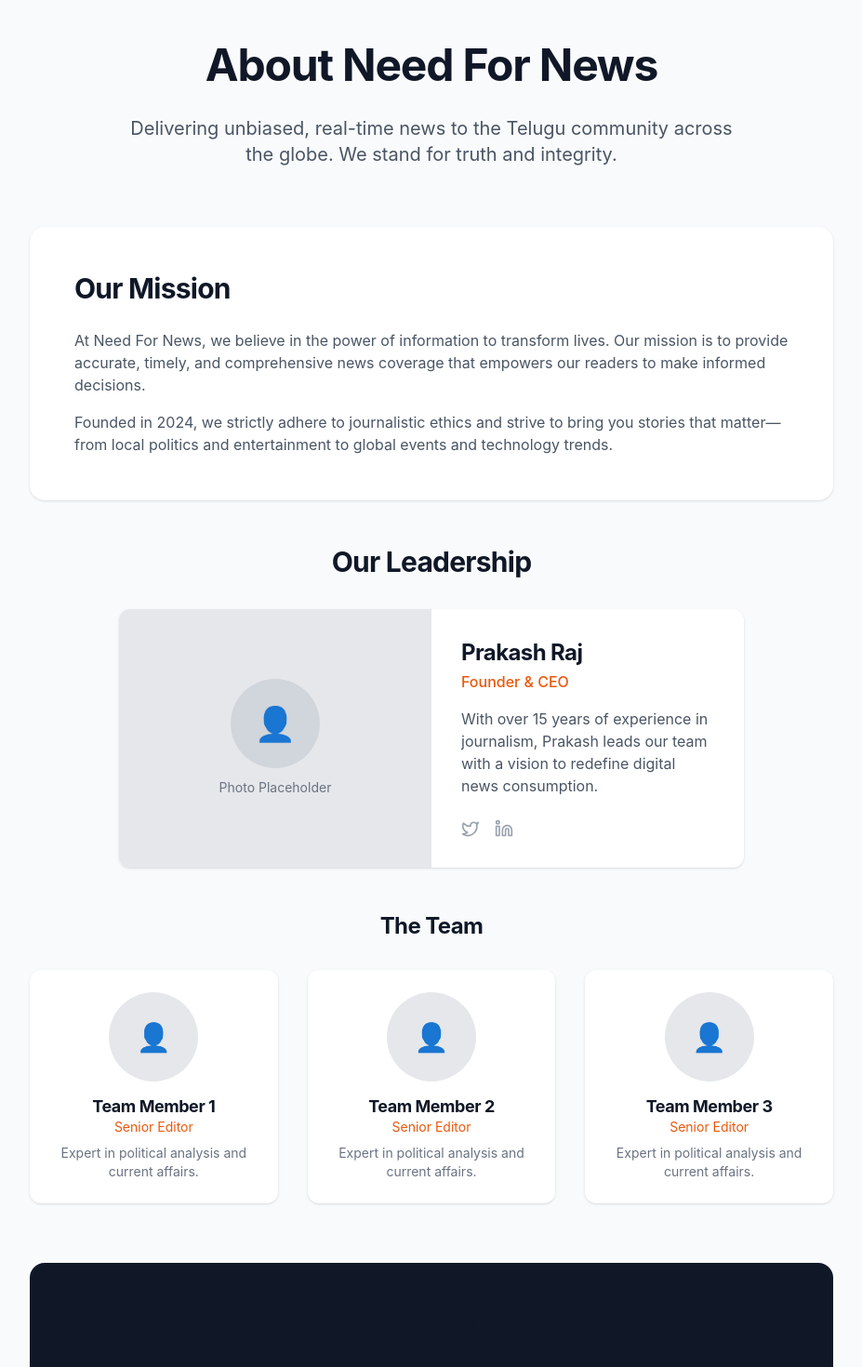
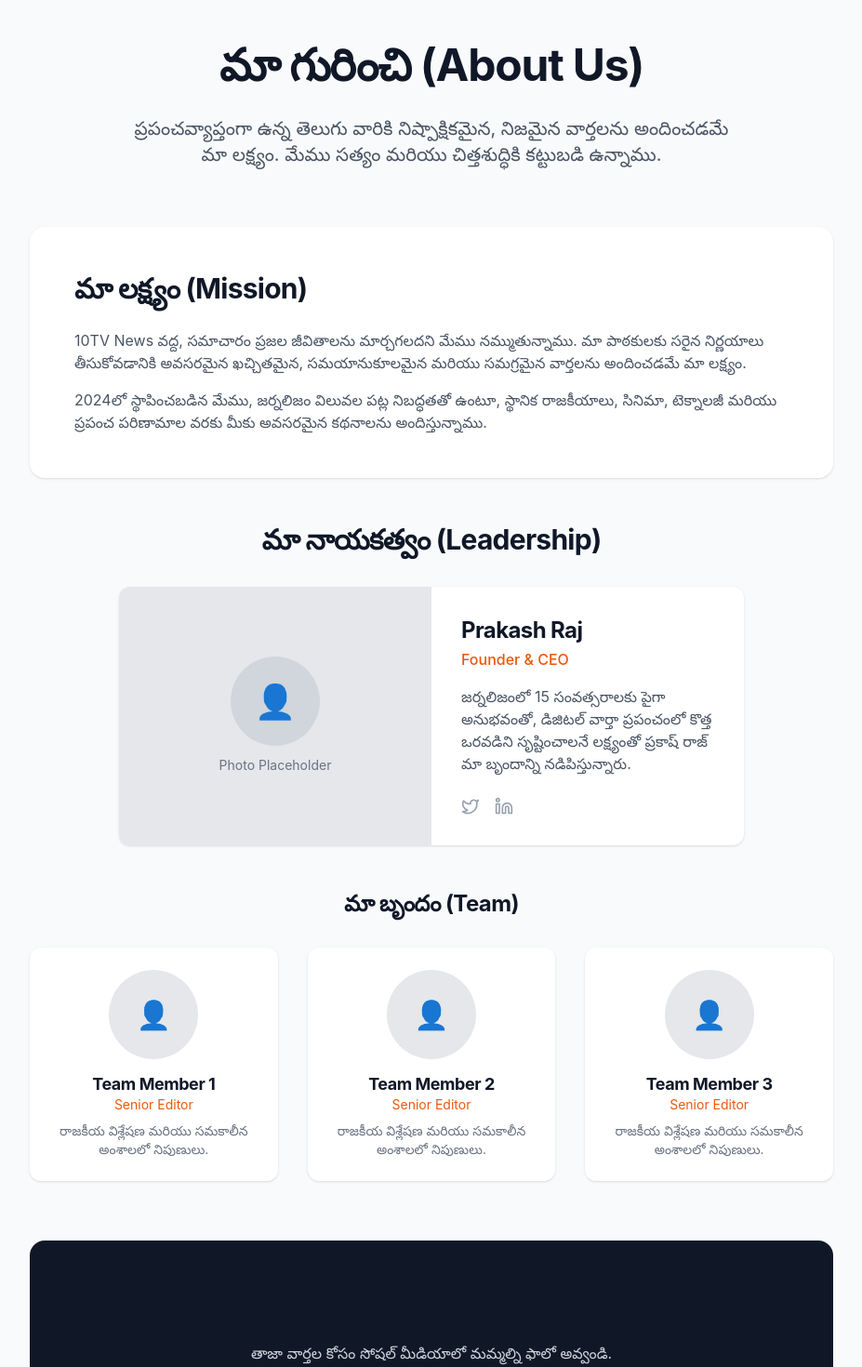
Before and after one commit to PhyG0/tentvnews, a React (Vite) app: page /about in a window 1280 px wide. Shown: the part 120-1590 px from the top of the page at 93% size, without its empty margins (176-1103 px from the left). Built offline with nearby package versions, Linux system fonts and the light colour scheme; no server answers.

Commit message:
Add Change Image button and update About page to Telugu

```diff
--- a/src/components/common/Header.jsx
+++ b/src/components/common/Header.jsx
@@ -233,6 +233,9 @@ const Header = () => {
                                         <LayoutDashboard size={18} /> {t('admin')}
                                     </Link>
                                 )}
+                                <Link to="/about" className="flex items-center gap-3 px-4 py-3 rounded-lg text-gray-700 hover:bg-gray-50 font-medium" onClick={() => setShowMobileMenu(false)}>
+                                    <span className="w-[18px] text-center">ℹ️</span> About Us
+                                </Link>
                             </div>
 
                             {/* Logout Button for Mobile */}
--- a/src/components/editor/ImageUploader.jsx
+++ b/src/components/editor/ImageUploader.jsx
@@ -123,14 +123,31 @@ const ImageUploader = ({ onImageSelect, existingImageUrl, label = 'Cover Image',
                         </div>
                     )}
 
-                    <button
-                        type="button"
-                        className="remove-button"
-                        onClick={handleRemove}
-                        style={{ marginTop: optimizationInfo ? '12px' : '0' }}
-                    >
-                        Remove Image
-                    </button>
+                    <div className="flex gap-3 mt-3">
+                        <button
+                            type="button"
+                            className="flex-1 px-4 py-2 bg-white border border-gray-300 rounded-lg text-sm font-medium text-gray-700 hover:bg-gray-50 transition-colors flex items-center justify-center gap-2"
+                            onClick={() => fileInputRef.current?.click()}
+                        >
+                            <svg width="16" height="16" viewBox="0 0 24 24" fill="none" stroke="currentColor" strokeWidth="2" strokeLinecap="round" strokeLinejoin="round">
+                                <path d="M21 15v4a2 2 0 0 1-2 2H5a2 2 0 0 1-2-2v-4" />
+                                <polyline points="17 8 12 3 7 8" />
+                                <line x1="12" y1="3" x2="12" y2="15" />
+                            </svg>
+                            Change Image
+                        </button>
+                        <button
+                            type="button"
+                            className="flex-1 px-4 py-2 bg-white border border-red-200 rounded-lg text-sm font-medium text-red-600 hover:bg-red-50 transition-colors flex items-center justify-center gap-2"
+                            onClick={handleRemove}
+                        >
+                            <svg width="16" height="16" viewBox="0 0 24 24" fill="none" stroke="currentColor" strokeWidth="2" strokeLinecap="round" strokeLinejoin="round">
+                                <line x1="18" y1="6" x2="6" y2="18" />
+                                <line x1="6" y1="6" x2="18" y2="18" />
+                            </svg>
+                            Remove
+                        </button>
+                    </div>
                 </div>
             ) : (
                 <div className="upload-area" onClick={() => fileInputRef.current?.click()}>
--- a/src/pages/AboutPage.jsx
+++ b/src/pages/AboutPage.jsx
@@ -6,28 +6,28 @@ const AboutPage = () => {
             <div className="container mx-auto px-4 max-w-4xl">
                 {/* Header Section */}
                 <div className="text-center mb-16">
-                    <h1 className="text-4xl md:text-5xl font-bold text-gray-900 mb-6">About Need For News</h1>
-                    <p className="text-xl text-gray-600 max-w-2xl mx-auto">
-                        Delivering unbiased, real-time news to the Telugu community across the globe. We stand for truth and integrity.
+                    <h1 className="text-4xl md:text-5xl font-bold text-gray-900 mb-6">మా గురించి (About Us)</h1>
+                    <p className="text-xl text-gray-600 max-w-2xl mx-auto font-telugu">
+                        ప్రపంచవ్యాప్తంగా ఉన్న తెలుగు వారికి నిష్పాక్షికమైన, నిజమైన వార్తలను అందించడమే మా లక్ష్యం. మేము సత్యం మరియు చిత్తశుద్ధికి కట్టుబడి ఉన్నాము.
                     </p>
                 </div>
 
                 {/* Mission Section */}
                 <div className="bg-white rounded-2xl shadow-sm p-8 md:p-12 mb-12">
-                    <h2 className="text-3xl font-bold text-gray-900 mb-6">Our Mission</h2>
-                    <div className="prose prose-lg text-gray-600">
+                    <h2 className="text-3xl font-bold text-gray-900 mb-6 font-telugu">మా లక్ష్యం (Mission)</h2>
+                    <div className="prose prose-lg text-gray-600 font-telugu">
                         <p className="mb-4">
-                            At Need For News, we believe in the power of information to transform lives. Our mission is to provide accurate, timely, and comprehensive news coverage that empowers our readers to make informed decisions.
+                            10TV News వద్ద, సమాచారం ప్రజల జీవితాలను మార్చగలదని మేము నమ్ముతున్నాము. మా పాఠకులకు సరైన నిర్ణయాలు తీసుకోవడానికి అవసరమైన ఖచ్చితమైన, సమయానుకూలమైన మరియు సమగ్రమైన వార్తలను అందించడమే మా లక్ష్యం.
                         </p>
                         <p>
-                            Founded in 2024, we strictly adhere to journalistic ethics and strive to bring you stories that matter—from local politics and entertainment to global events and technology trends.
+                            2024లో స్థాపించబడిన మేము, జర్నలిజం విలువల పట్ల నిబద్ధతతో ఉంటూ, స్థానిక రాజకీయాలు, సినిమా, టెక్నాలజీ మరియు ప్రపంచ పరిణామాల వరకు మీకు అవసరమైన కథనాలను అందిస్తున్నాము.
                         </p>
                     </div>
                 </div>
 
                 {/* Team Section */}
                 <div className="mb-16">
-                    <h2 className="text-3xl font-bold text-gray-900 mb-8 text-center">Our Leadership</h2>
+                    <h2 className="text-3xl font-bold text-gray-900 mb-8 text-center font-telugu">మా నాయకత్వం (Leadership)</h2>
 
                     {/* CEO */}
                     <div className="bg-white rounded-xl shadow-sm overflow-hidden md:flex max-w-2xl mx-auto mb-12 transform hover:-translate-y-1 transition-transform duration-300">
@@ -43,8 +43,8 @@ const AboutPage = () => {
                         <div className="p-8 md:w-1/2 flex flex-col justify-center">
                             <h3 className="text-2xl font-bold text-gray-900 mb-1">Prakash Raj</h3>
                             <p className="text-primary-600 font-medium mb-4">Founder & CEO</p>
-                            <p className="text-gray-600 mb-6">
-                                With over 15 years of experience in journalism, Prakash leads our team with a vision to redefine digital news consumption.
+                            <p className="text-gray-600 mb-6 font-telugu">
+                                జర్నలిజంలో 15 సంవత్సరాలకు పైగా అనుభవంతో, డిజిటల్ వార్తా ప్రపంచంలో కొత్త ఒరవడిని సృష్టించాలనే లక్ష్యంతో ప్రకాష్ రాజ్ మా బృందాన్ని నడిపిస్తున్నారు.
                             </p>
                             <div className="flex gap-4">
                                 <a href="#" className="text-gray-400 hover:text-blue-500"><Twitter size={20} /></a>
@@ -54,7 +54,7 @@ const AboutPage = () => {
                     </div>
 
                     {/* Team Grid */}
-                    <h3 className="text-2xl font-bold text-gray-900 mb-8 text-center">The Team</h3>
+                    <h3 className="text-2xl font-bold text-gray-900 mb-8 text-center font-telugu">మా బృందం (Team)</h3>
                     <div className="grid grid-cols-1 md:grid-cols-3 gap-8">
                         {[1, 2, 3].map((item) => (
                             <div key={item} className="bg-white rounded-xl shadow-sm p-6 text-center transform hover:-translate-y-1 transition-transform duration-300">
@@ -63,7 +63,7 @@ const AboutPage = () => {
                                 </div>
                                 <h4 className="text-lg font-bold text-gray-900">Team Member {item}</h4>
                                 <p className="text-primary-600 text-sm mb-2">Senior Editor</p>
-                                <p className="text-gray-500 text-sm">Expert in political analysis and current affairs.</p>
+                                <p className="text-gray-500 text-sm font-telugu">రాజకీయ విశ్లేషణ మరియు సమకాలీన అంశాలలో నిపుణులు.</p>
                             </div>
                         ))}
                     </div>
@@ -71,9 +71,9 @@ const AboutPage = () => {
 
                 {/* Connect Section */}
                 <div className="bg-gray-900 rounded-2xl p-8 md:p-12 text-center text-white">
-                    <h2 className="text-3xl font-bold mb-6">Connect With Us</h2>
-                    <p className="text-gray-300 mb-8 max-w-lg mx-auto">
-                        Follow us on social media for breaking news updates and exclusive content.
+                    <h2 className="text-3xl font-bold mb-6 font-telugu">మమ్మల్ని అనుసరించండి</h2>
+                    <p className="text-gray-300 mb-8 max-w-lg mx-auto font-telugu">
+                        తాజా వార్తల కోసం సోషల్ మీడియాలో మమ్మల్ని ఫాలో అవ్వండి.
                     </p>
                     <div className="flex justify-center gap-8">
                         <a href="https://facebook.com" target="_blank" rel="noopener noreferrer" className="p-3 bg-white/10 rounded-full hover:bg-blue-600 transition-colors">
```
